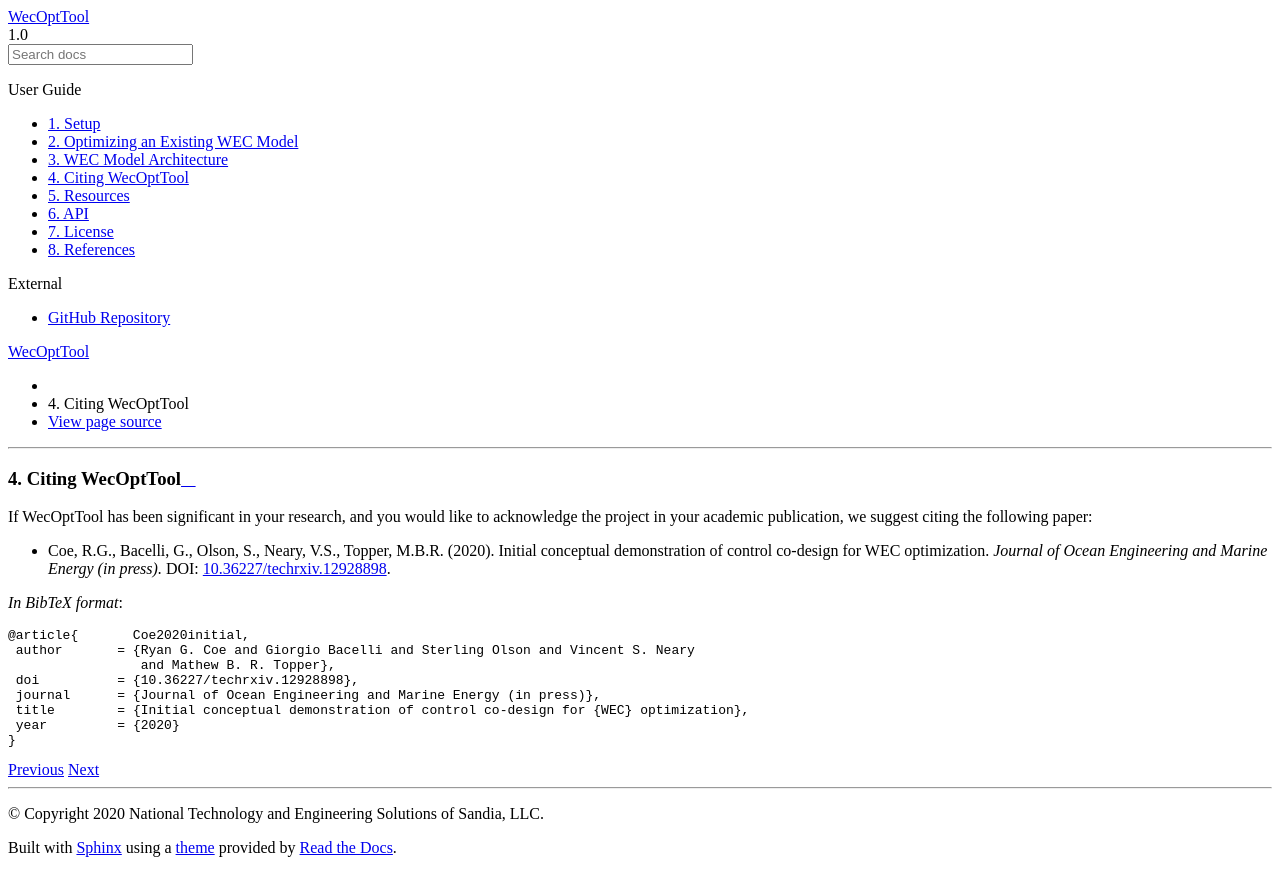
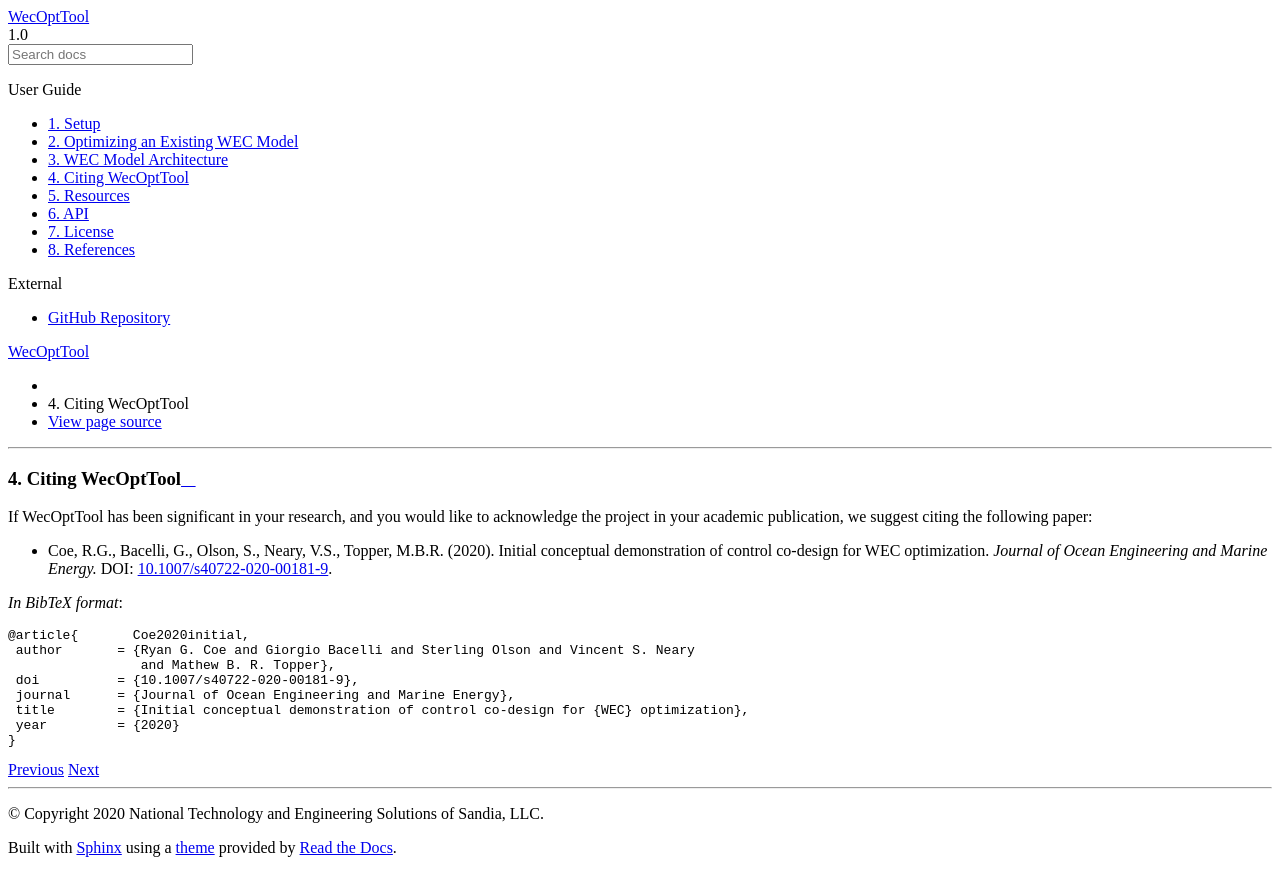
Before and after one commit to SNL-WaterPower/WecOptTool-MATLAB, a Sphinx documentation site: the page built from docs/user/4cite.rst, in a window 1280 px wide. Shown: the top 896 px of the page. Built offline with Sphinx 7.4.7 and the Read the Docs theme 2.0.0, drawn with Linux system fonts in a browser that asks for light colours.

Commit message:
Change Cited By reference to published paper (#197)

```diff
--- a/docs/user/4cite.rst
+++ b/docs/user/4cite.rst
@@ -5,15 +5,15 @@
 If WecOptTool has been significant in your research, and you would like to acknowledge the project in your academic publication, we suggest citing the following paper:
 
 *  Coe, R.G., Bacelli, G., Olson, S., Neary, V.S., Topper, M.B.R. (2020). Initial conceptual demonstration of control co-design for WEC optimization.
-   *Journal of Ocean Engineering and Marine Energy (in press).* DOI: |nbsp| `10.36227/techrxiv.12928898 <https://doi.org/10.36227/techrxiv.12928898>`__.
+   *Journal of Ocean Engineering and Marine Energy.* DOI: |nbsp| `10.1007/s40722-020-00181-9 <https://doi.org/10.1007/s40722-020-00181-9>`__.
 
 *In BibTeX format*::
 
     @article{       Coe2020initial,
      author       = {Ryan G. Coe and Giorgio Bacelli and Sterling Olson and Vincent S. Neary
                      and Mathew B. R. Topper},
-     doi          = {10.36227/techrxiv.12928898},
-     journal      = {Journal of Ocean Engineering and Marine Energy (in press)},
+     doi          = {10.1007/s40722-020-00181-9},
+     journal      = {Journal of Ocean Engineering and Marine Energy},
      title        = {Initial conceptual demonstration of control co-design for {WEC} optimization},
      year         = {2020}
     }
```
